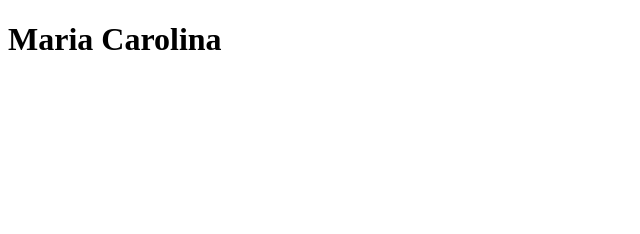
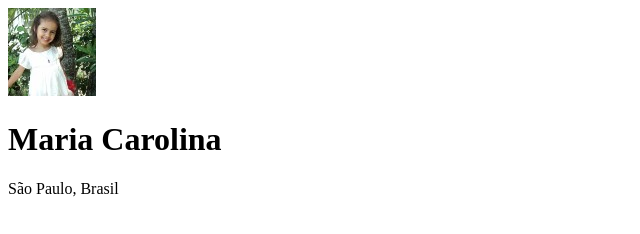
Before and after one commit to mariacarolina1ati/meus-links, a plain HTML site: page index.html in a window 1280 px wide. Shown: the whole page, without its empty margins (0-640 px from the left). Drawn offline with Linux system fonts and the light colour scheme.

Commit message:
desenvolvimento do html

```diff
--- a/index.html
+++ b/index.html
@@ -8,7 +8,9 @@
 </head>
 <body>
     <div>
+        <img src="./maria 88x88.jpg" alt="imagem da criadora da pagina de links, maria carolina">
         <h1>Maria Carolina</h1>
+        <p>São Paulo, Brasil</p>
 
     </div>
 </body>
```
